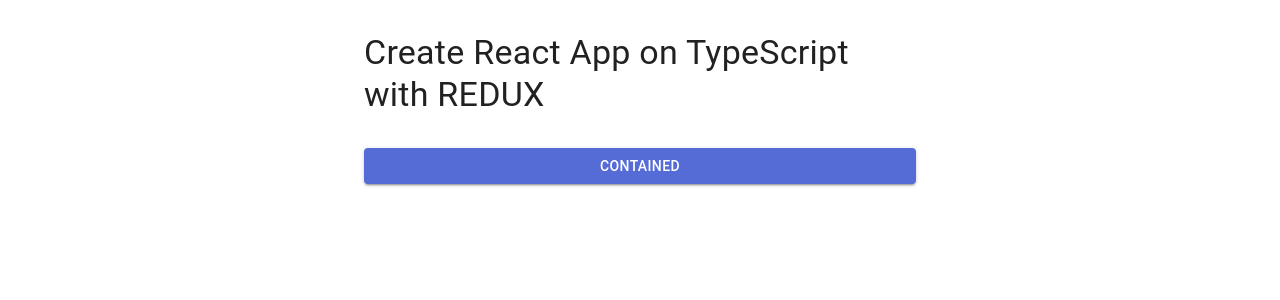
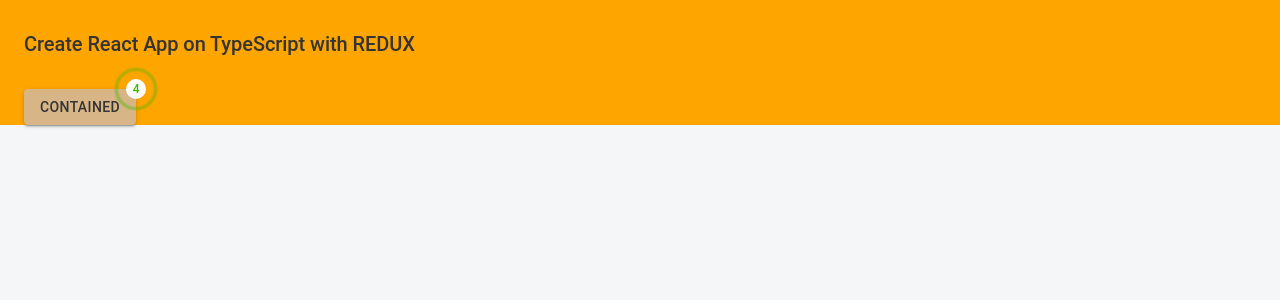
Before and after one commit to Jahon0112/burak-react, a React (Create React App) app: page / in a window 1280 px wide. Shown: the top 300 px of the page. Built offline with nearby package versions, Linux system fonts and the light colour scheme.

Commit message:
fix:MUI customized integration

```diff
--- a/src/app/App.tsx
+++ b/src/app/App.tsx
@@ -2,17 +2,24 @@
 // @ts-ignore -- CSS side-effect imports are handled by the bundler.
 import "../css/app.css";
 import { Box, Button, Container, Stack, Typography } from "@mui/material";
+import { RippleBadge } from "./MaterialTheme/styled";
 
 function App() {
   return (
-    <Container maxWidth="sm">
+    <Container sx={{ background: "orange" }}>
       <Stack direction="column">
         <Box sx={{ my: 4 }}>
           <Typography variant="h4" component={"h4"}>
             Create React App on TypeScript with REDUX
           </Typography>
         </Box>
-        <Button variant="contained">Contained</Button>
+        <Box>
+          <RippleBadge badgeContent={4}>
+            <Button variant="contained" color={"secondary"}>
+              Contained{" "}
+            </Button>
+          </RippleBadge>
+        </Box>
       </Stack>
     </Container>
   );
--- /dev/null
+++ b/src/app/MaterialTheme/index.ts
@@ -0,0 +1,66 @@
+import { createTheme } from '@mui/material/styles';
+import { common } from '@mui/material/colors';
+import shadow from './shadow';
+import typography from './typography';
+import { maxWidth } from '@mui/system';
+
+/**
+ * LIGHT THEME (DEFAULT)
+ */
+const light = {
+	palette: {
+		type: 'light',
+		background: {
+			default: '#f8f8ff',
+			paper: common.white,
+		},
+		primary: {
+			contrastText: '#d7b586',
+			main: '#343434',
+		},
+		secondary: {
+			contrastText: '#343434',
+			main: '#d7b586',
+		},
+		text: {
+			primary: '#343434',
+			secondary: '#d7b586',
+			dark: common.black,
+		},
+	},
+	components: {
+		MuiContainer: {
+			styleOverrides: {
+				root: {
+					height: '100%',
+				},
+			},
+		},
+		MuiCssBaseline: {
+			styleOverrides: {
+				html: { height: '100%' },
+				body: { background: '#f4f6f8', height: '100%', minHeight: '100%' },
+			},
+		},
+	},
+	shadow,
+	typography,
+};
+
+// A custom theme for this app
+let theme = createTheme(light);
+theme = createTheme(theme, {
+	components: {
+		MuiContainer: {
+			styleOverrides: {
+				maxWidthLg: {
+					[theme.breakpoints.up('lg')]: {
+						maxWidth: '1300px',
+					},
+				},
+			},
+		},
+	},
+});
+
+export default theme;
--- /dev/null
+++ b/src/app/MaterialTheme/shadow.ts
@@ -0,0 +1,27 @@
+export default [
+	'none',
+	'0 0 0 1px rgba(63,63,68,0.05), 0 1px 2px 0 rgba(63,63,68,0.15)',
+	'0 0 1px 0 rgba(0,0,0,0.31), 0 2px 2px -2px rgba(0,0,0,0.25)',
+	'0 0 1px 0 rgba(0,0,0,0.31), 0 3px 4px -2px rgba(0,0,0,0.25)',
+	'0 0 1px 0 rgba(0,0,0,0.31), 0 3px 4px -2px rgba(0,0,0,0.25)',
+	'0 0 1px 0 rgba(0,0,0,0.31), 0 4px 6px -2px rgba(0,0,0,0.25)',
+	'0 0 1px 0 rgba(0,0,0,0.31), 0 4px 6px -2px rgba(0,0,0,0.25)',
+	'0 0 1px 0 rgba(0,0,0,0.31), 0 4px 8px -2px rgba(0,0,0,0.25)',
+	'0 0 1px 0 rgba(0,0,0,0.31), 0 5px 8px -2px rgba(0,0,0,0.25)',
+	'0 0 1px 0 rgba(0,0,0,0.31), 0 6px 12px -4px rgba(0,0,0,0.25)',
+	'0 0 1px 0 rgba(0,0,0,0.31), 0 7px 12px -4px rgba(0,0,0,0.25)',
+	'0 0 1px 0 rgba(0,0,0,0.31), 0 6px 16px -4px rgba(0,0,0,0.25)',
+	'0 0 1px 0 rgba(0,0,0,0.31), 0 7px 16px -4px rgba(0,0,0,0.25)',
+	'0 0 1px 0 rgba(0,0,0,0.31), 0 8px 18px -8px rgba(0,0,0,0.25)',
+	'0 0 1px 0 rgba(0,0,0,0.31), 0 9px 18px -8px rgba(0,0,0,0.25)',
+	'0 0 1px 0 rgba(0,0,0,0.31), 0 10px 20px -8px rgba(0,0,0,0.25)',
+	'0 0 1px 0 rgba(0,0,0,0.31), 0 11px 20px -8px rgba(0,0,0,0.25)',
+	'0 0 1px 0 rgba(0,0,0,0.31), 0 12px 22px -8px rgba(0,0,0,0.25)',
+	'0 0 1px 0 rgba(0,0,0,0.31), 0 13px 22px -8px rgba(0,0,0,0.25)',
+	'0 0 1px 0 rgba(0,0,0,0.31), 0 14px 24px -8px rgba(0,0,0,0.25)',
+	'0 0 1px 0 rgba(0,0,0,0.31), 0 16px 28px -8px rgba(0,0,0,0.25)',
+	'0 0 1px 0 rgba(0,0,0,0.31), 0 18px 30px -8px rgba(0,0,0,0.25)',
+	'0 0 1px 0 rgba(0,0,0,0.31), 0 20px 32px -8px rgba(0,0,0,0.25)',
+	'0 0 1px 0 rgba(0,0,0,0.31), 0 22px 34px -8px rgba(0,0,0,0.25)',
+	'0 0 1px 0 rgba(0,0,0,0.31), 0 24px 36px -8px rgba(0,0,0,0.25)',
+];
--- /dev/null
+++ b/src/app/MaterialTheme/styled.ts
@@ -0,0 +1,30 @@
+import { styled } from "@mui/material/styles";
+import Badge from "@mui/material/Badge";
+
+export const RippleBadge = styled(Badge)(({ theme }) => ({
+  "& .MuiBadge-badge": {
+    color: "#44b700",
+    background: "white",
+    "&::after": {
+      position: "absolute",
+      top: "-2px",
+      left: "-2px",
+      width: "120%",
+      height: "120%",
+      borderRadius: "50%",
+      animation: "ripple 1.2s infinite ease-in-out",
+      border: "2px solid currentColor",
+      content: '""',
+    },
+  },
+  "@keyframes ripple": {
+    "0%": {
+      transform: "scale(.8)",
+      opacity: 1,
+    },
+    "100%": {
+      transform: "scale(2.4)",
+      opacity: 0,
+    },
+  },
+}));
--- /dev/null
+++ b/src/app/MaterialTheme/typography.ts
@@ -0,0 +1,35 @@
+export default {
+	h1: {
+		fontWeight: 500,
+		fontSize: 35,
+		letterSpacing: '-0.24px',
+	},
+	h2: {
+		fontWeight: 500,
+		fontSize: 29,
+		letterSpacing: '-0.24px',
+	},
+	h3: {
+		fontWeight: 500,
+		fontSize: 24,
+		letterSpacing: '-0.06px',
+	},
+	h4: {
+		fontWeight: 500,
+		fontSize: 20,
+		letterSpacing: '-0.06px',
+	},
+	h5: {
+		fontWeight: 500,
+		fontSize: 16,
+		letterSpacing: '-0.05px',
+	},
+	h6: {
+		fontWeight: 500,
+		fontSize: 14,
+		letterSpacing: '-0.05px',
+	},
+	overline: {
+		fontWeight: 500,
+	},
+};
--- a/src/index.tsx
+++ b/src/index.tsx
@@ -6,7 +6,7 @@
 import reportWebVitals from "./reportWebVitals";
 import CssBaseline from "@mui/material/CssBaseline";
 import { ThemeProvider } from "@mui/material/styles";
-import theme from "./theme";
+import theme from "./app/MaterialTheme";
 // @ts-expect-error CSS is handled by the bundler, not TypeScript.
 import "./css/index.css";
 
--- a/src/theme.ts
+++ /dev/null
@@ -1,19 +0,0 @@
-import { createTheme } from "@mui/material/styles";
-import { red } from "@mui/material/colors";
-
-// A custom theme for this app
-const theme = createTheme({
-  palette: {
-    primary: {
-      main: "#556cd6",
-    },
-    secondary: {
-      main: "#19857b",
-    },
-    error: {
-      main: red.A400,
-    },
-  },
-});
-
-export default theme;
```
